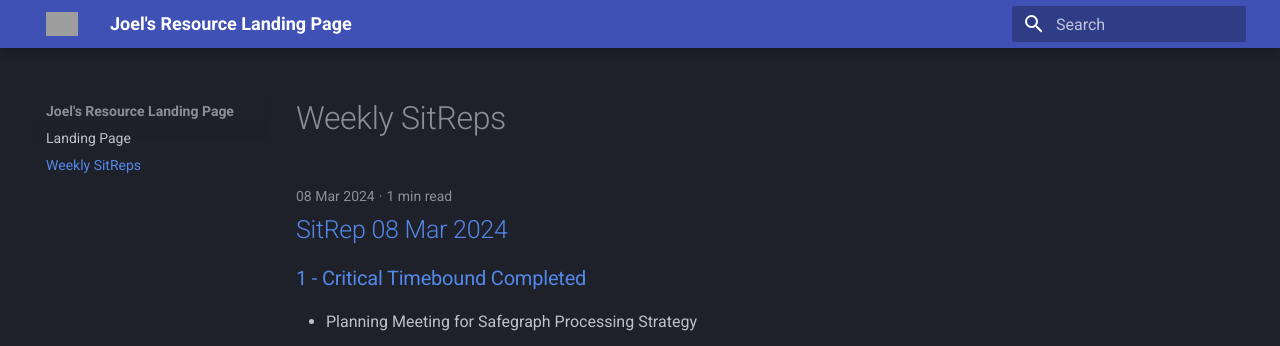
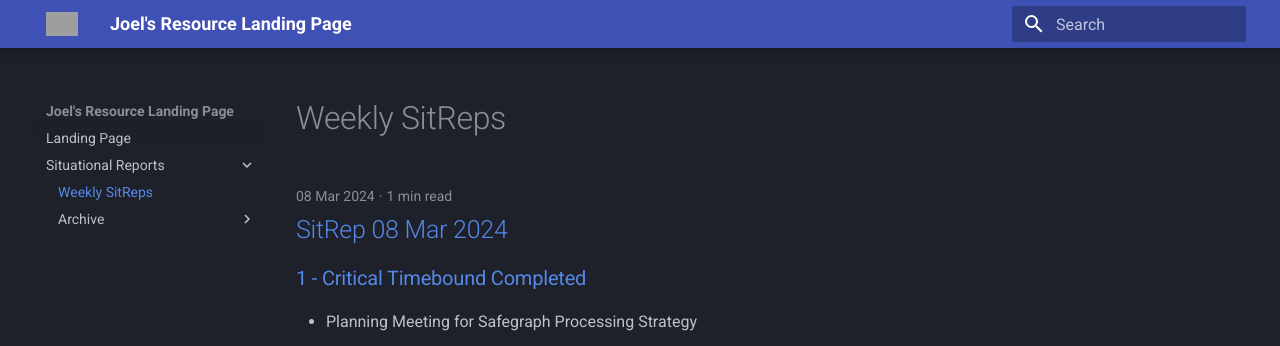
Before and after one commit to knu2xs/esri-resource-page, an MkDocs documentation site: the page built from docs/sitreps/index.md, in a window 1280 px wide. Shown: the top 346 px of the page. Built offline with MkDocs 1.6.1 and Material for MkDocs 9.7.7, drawn with Linux system fonts in a browser that asks for light colours; grey boxes are pictures that could not be loaded.

```diff
--- a/mkdocs.yml
+++ b/mkdocs.yml
@@ -10,7 +10,8 @@ theme:
 
 nav:
   - Landing Page: index.md
-  - sitreps/index.md
+  - Situational Reports:
+    - sitreps/index.md
 
 plugins:
   - search
```
